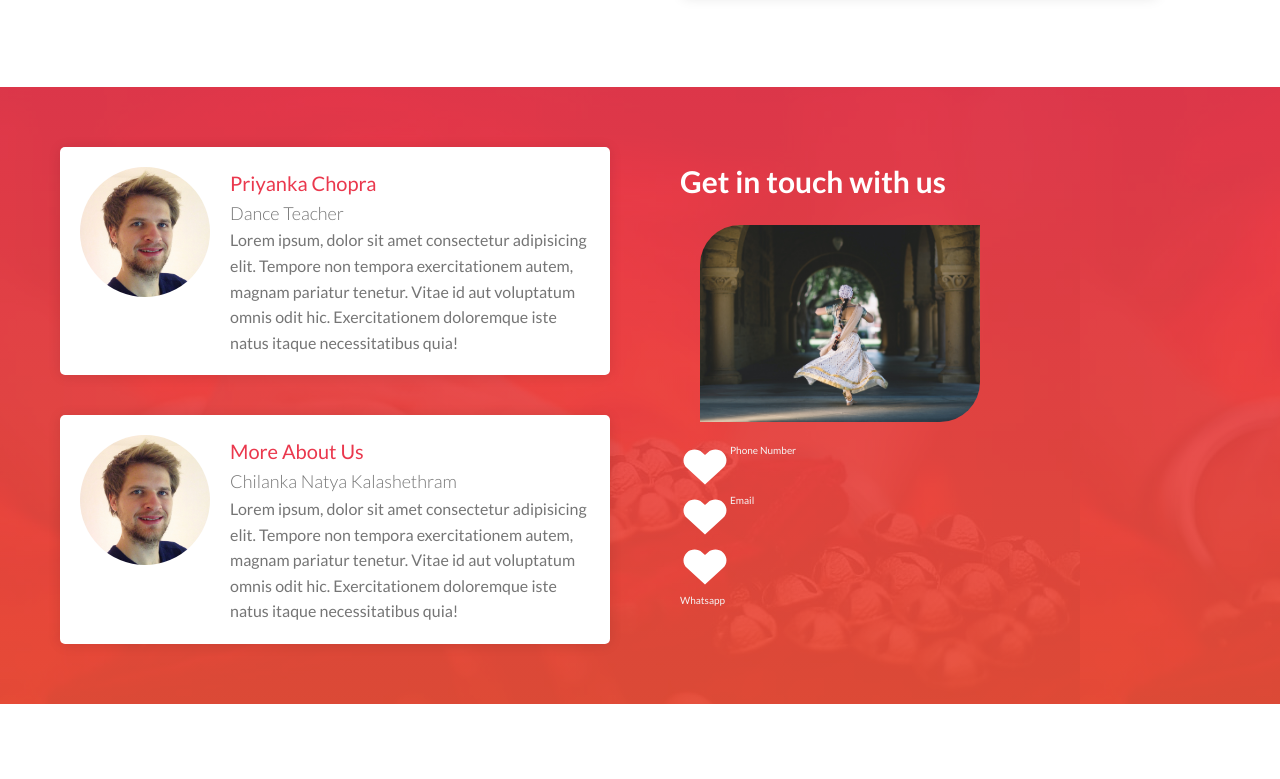
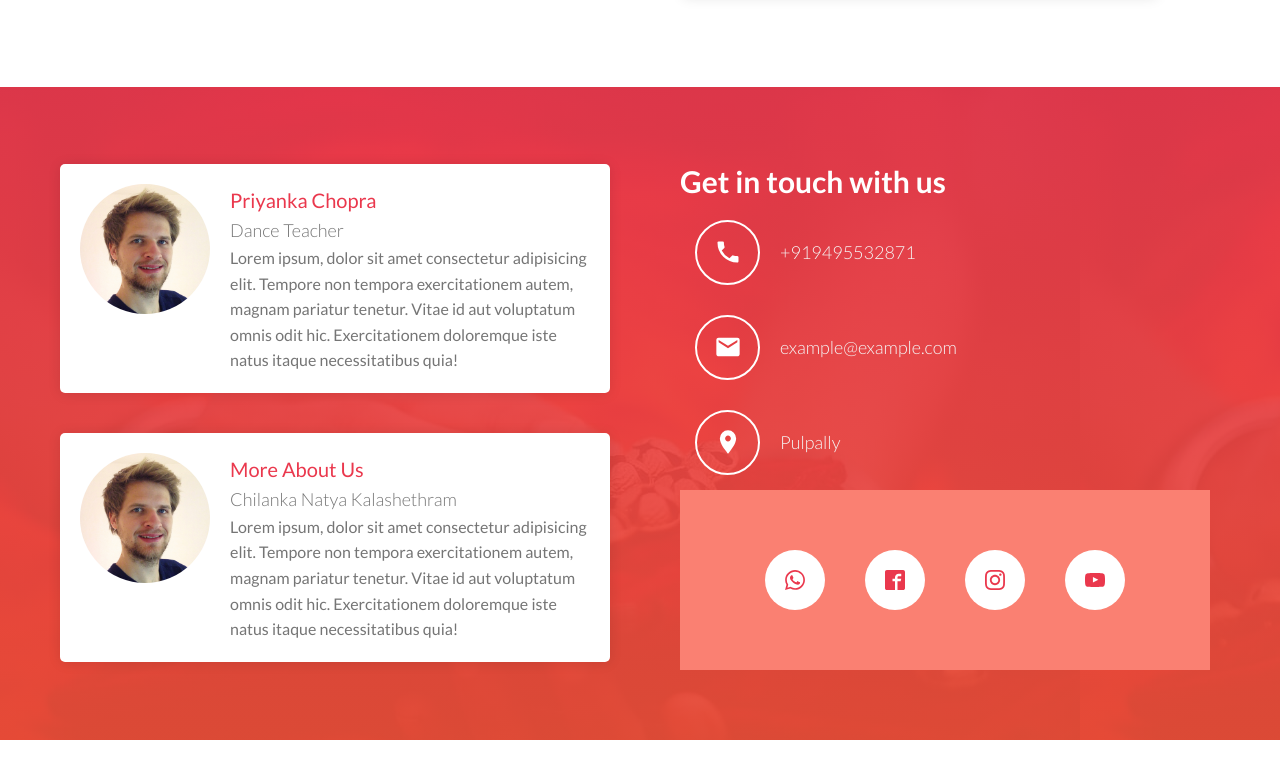
Before and after one commit to donjosemathew/Chilanka-Website-Design, a website: page index.html in a window 1280 px wide. Shown: the part 3441-4220 px from the top of the page. Drawn offline with Linux system fonts and the light colour scheme.

Commit message:
Contact Us

```diff
--- a/_fonts.scss
+++ b/_fonts.scss
@@ -79,8 +79,20 @@ h6{
 
     &:hover{
         text-shadow: 0 0 .6rem rgba($color: #000000, $alpha: .2);
-        color: #EA384D;
 
+
+    }
+}
+.faculty_contact_text{
+    font-size: 1.8rem;
+    margin-left: 2rem;
+    font-family: 'Lato', sans-serif;
+    font-weight: 300;
+    transition: all .2s;
+    cursor: pointer;
+    &:hover{
+        letter-spacing: 1.5px;
+        border-bottom: solid 2px rgba(255, 255, 255, 0.4);
     }
 }
 q{
--- a/index.html
+++ b/index.html
@@ -230,36 +230,66 @@
                     </div>
                     <div class="faculty_contact">
                         <p class="facultyhead">Get in touch with us</p>
-                        <img src="img/dancer2.jpg" alt="Dancer" class="faculty_img">
+
                         <div class="faculty_contact_item">
-                            <svg class="faculty_contact_item_svg">
-                                <use xlink:href="img/SVG/sprite.svg#icon-heart"></use>
+                            <div class="icon-holder">
+                                <svg class="icon-big">
+                                    <use xlink:href="img/SVG/sprite.svg#icon-phone"></use>
                                 </svg>
+                            </div>
                             <p class="faculty_contact_text">
-                                Phone Number
+                                +919495532871
                             </p>
                         </div>
                         <div class="faculty_contact_item">
-                            <svg class="faculty_contact_item_svg">
-                                <use xlink:href="img/SVG/sprite.svg#icon-heart"></use>
+                            <div class="icon-holder">
+                                <svg class="icon-big">
+                                    <use xlink:href="img/SVG/sprite.svg#icon-email"></use>
                                 </svg>
+                            </div>
                             <p class="faculty_contact_text">
-                                Email
+                                example@example.com
                             </p>
                         </div>
 
                         <div class="faculty_contact_item">
-                           <div class="svgholder"></div>
-                            <svg class="faculty_contact_item_svg">
-                                <use xlink:href="img/SVG/sprite.svg#icon-heart"></use>
+                            <div class="icon-holder">
+                                <svg class="icon-big">
+                                    <use xlink:href="img/SVG/sprite.svg#icon-location_on"></use>
                                 </svg>
                             </div>
                             <p class="faculty_contact_text">
-                                Whatsapp
+                                Pulpally
                             </p>
                         </div>
+                        <div class="socialmedia">
+                            <div class="socialmedia_item">
+                                <svg class="socialmedia_item_icon  socialmedia_item_icon_w">
+                                    <use xlink:href="img/SVG/sprite.svg#icon-whatsapp"></use>
+                                </svg>
                             </div>
-                </div></div>
+
+                            <div class="socialmedia_item">
+                                <svg class="socialmedia_item_icon socialmedia_item_icon_f">
+                                    <use xlink:href="img/SVG/sprite.svg#icon-facebook2"></use>
+                                </svg>
+                            </div>
+                            <div class="socialmedia_item">
+                                <svg class="socialmedia_item_icon socialmedia_item_icon_i">
+                                    <use xlink:href="img/SVG/sprite.svg#icon-instagram"></use>
+                                </svg>
+                            </div>
+                            <div class="socialmedia_item">
+                                <svg class="socialmedia_item_icon socialmedia_item_icon_y">
+                                    <use xlink:href="img/SVG/sprite.svg#icon-youtube"></use>
+                                </svg>
+                            </div>
+
+                        </div>
+                    </div>
+
+                </div>
+            </div>
 
 
             <div class="gallery">
--- a/sass/_typography.scss
+++ b/sass/_typography.scss
@@ -305,8 +305,8 @@ header{
 }
 .icon-holder{
         background-color: transparent;
-        width: 8rem;
-        height: 8rem;
+        width: 6.5rem;
+        height: 6.5rem;
         border-radius: 50%;
         display: flex;
         align-items: center;
@@ -315,8 +315,9 @@ header{
         transition: all .2s;
         &:hover{
             background-color: rgba(255, 255, 255, 0.2);
-            box-shadow: 0 .1rem .5rem rgba(0, 0, 0, 1);
+
         }
+
 }
 .faculty{
     margin: 1rem 0rem;
@@ -327,12 +328,15 @@ header{
     }
     &_contact{
         display: flex;
-        width: 40%;
+        width: 50%;
         flex-direction: column;
         padding: 4rem;
         &_item{
             display: flex;
             flex-direction: row;
+            margin: 1.5rem;
+            align-items: center;
+
             &_svg{
                 width:5rem;
                 height: 5rem;
@@ -390,6 +394,64 @@ header{
         }
     }
 }
+.socialmedia{
+    padding: 4rem;
+    display: flex;
+    flex-direction: row;
+    align-items: center;
+    justify-content: center;
+    width: 100%;
+    background-color: salmon;
+    &_item{
+        background-color: #ffffff;
+        width: 6rem;
+        height: 6rem;
+        border-radius: 50%;
+        display: flex;
+        align-items: center;
+        justify-content: center;
+        transition: all .2s;
+        &:hover{
+            transform: scale(1.1);
+        }
+
+        margin: 2rem;
+        &_icon{
+            width: 2rem;
+            height: 2rem;
+            margin: 2rem;
+            transition: all .2s;
+            fill: #EA384D;
+            &_w{
+                &:hover{
+                    fill: #4FCE5D;
+                }
+
+            }
+            &_f{
+                &:hover{
+                    fill: #3b5998;
+
+                }
+
+            }
+            &_y{
+                &:hover{
+                    fill: #c4302b;
+                }
+
+            }
+            &_i{
+                &:hover{
+                    fill: #bd027f;
+                }
+
+            }
+        }
+    }
+}
+/////////////////////////////
+//////////comments
 .comments{
     padding: 2rem;
     background-position: center;
```
Also changed, not shown: css/style.css. Lines whose indentation alone changed are shown as unchanged.
